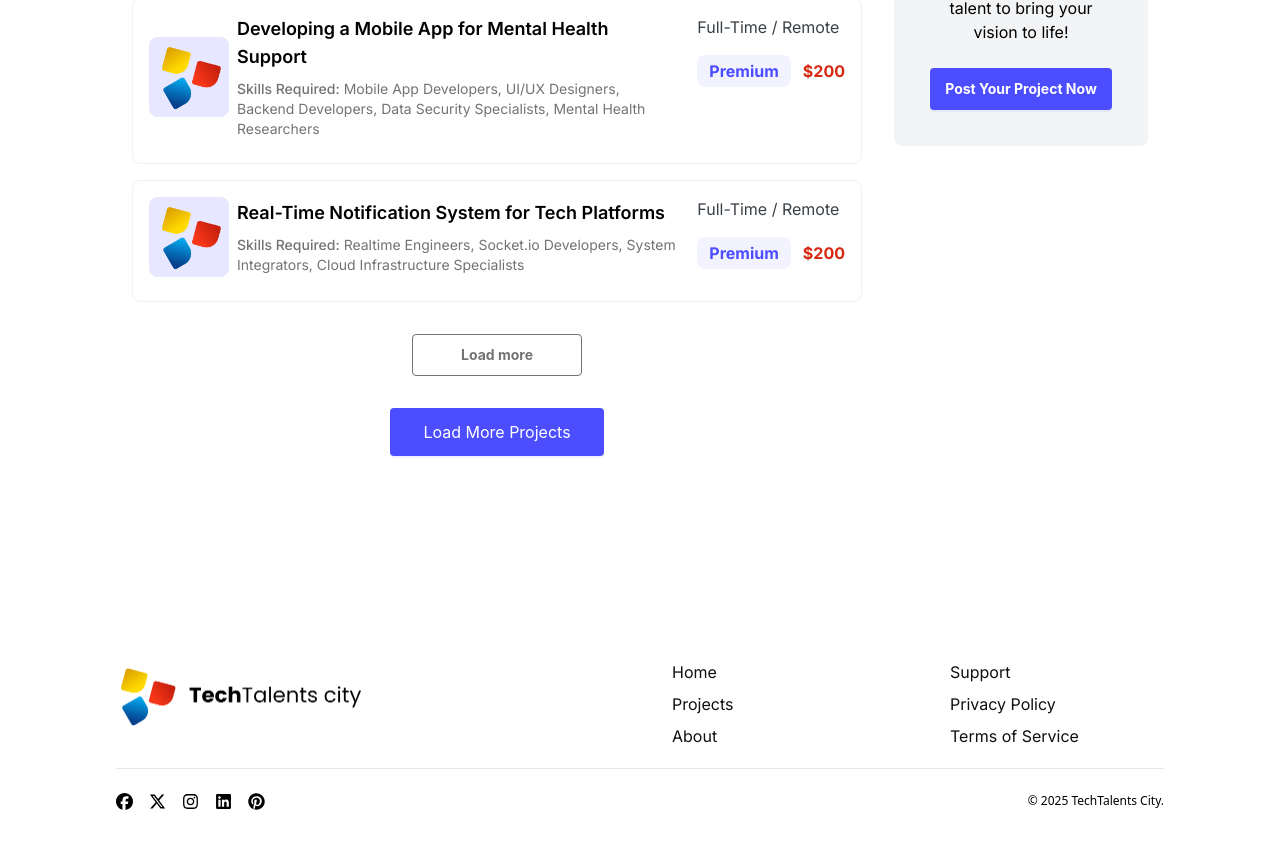
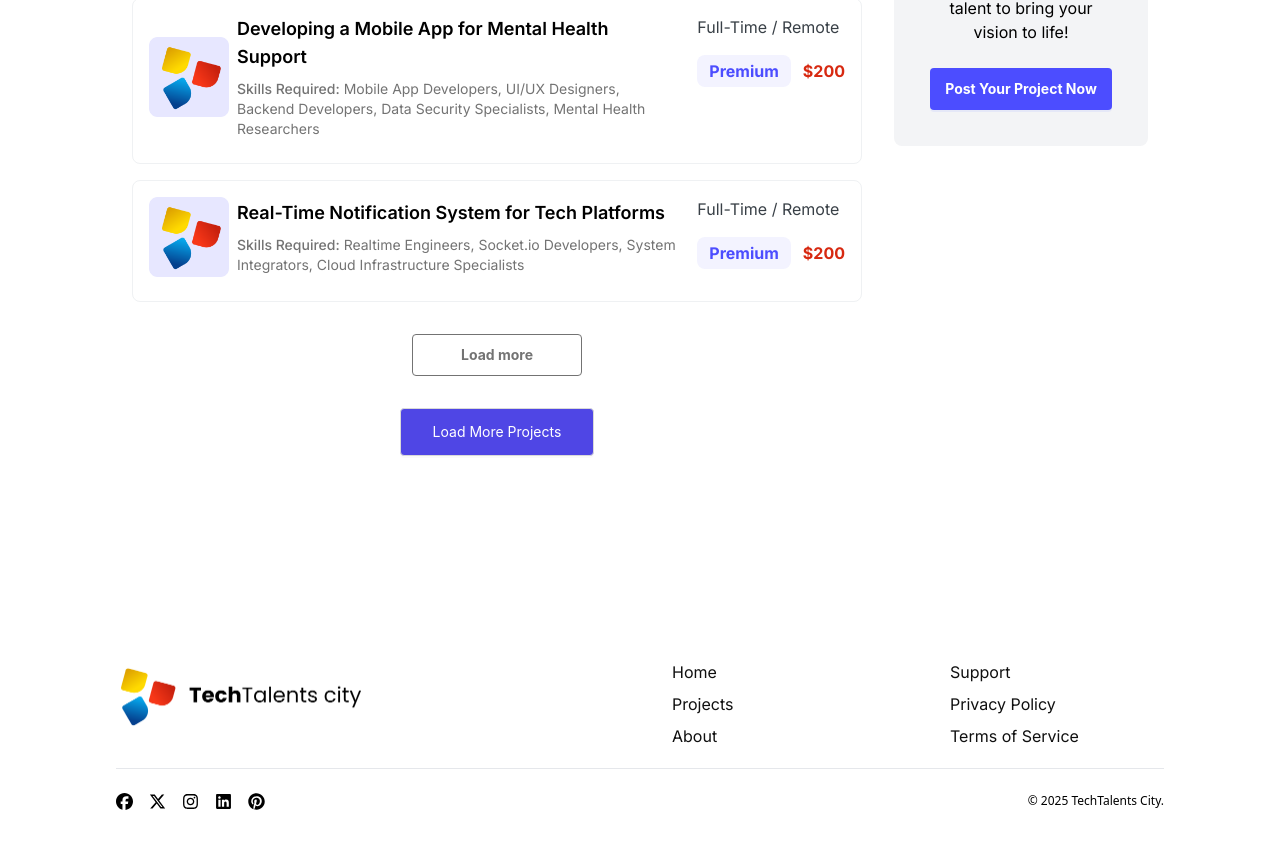
Before and after one commit to techtalentscity/techtalentscity.github.io, a React (Vite) app: page /projects in a window 1280 px wide. Shown: the part 543-1391 px from the top of the page. Built offline with nearby package versions, Linux system fonts and the light colour scheme.

Commit message:
Update index.jsx

```diff
--- a/src/Pages/Projects/index.jsx
+++ b/src/Pages/Projects/index.jsx
@@ -252,9 +252,7 @@ const Projects = () => {
             <div className="flex justify-center mt-8">
               <Button
                 onClick={loadMoreProjects}
-                type="primary"
-                size="large"
-                className="px-8 h-12 flex items-center justify-center"
+                className="bg-indigo-600 text-white hover:bg-indigo-700 px-8 h-12 flex items-center justify-center"
               >
                 Load More Projects
               </Button>
```
